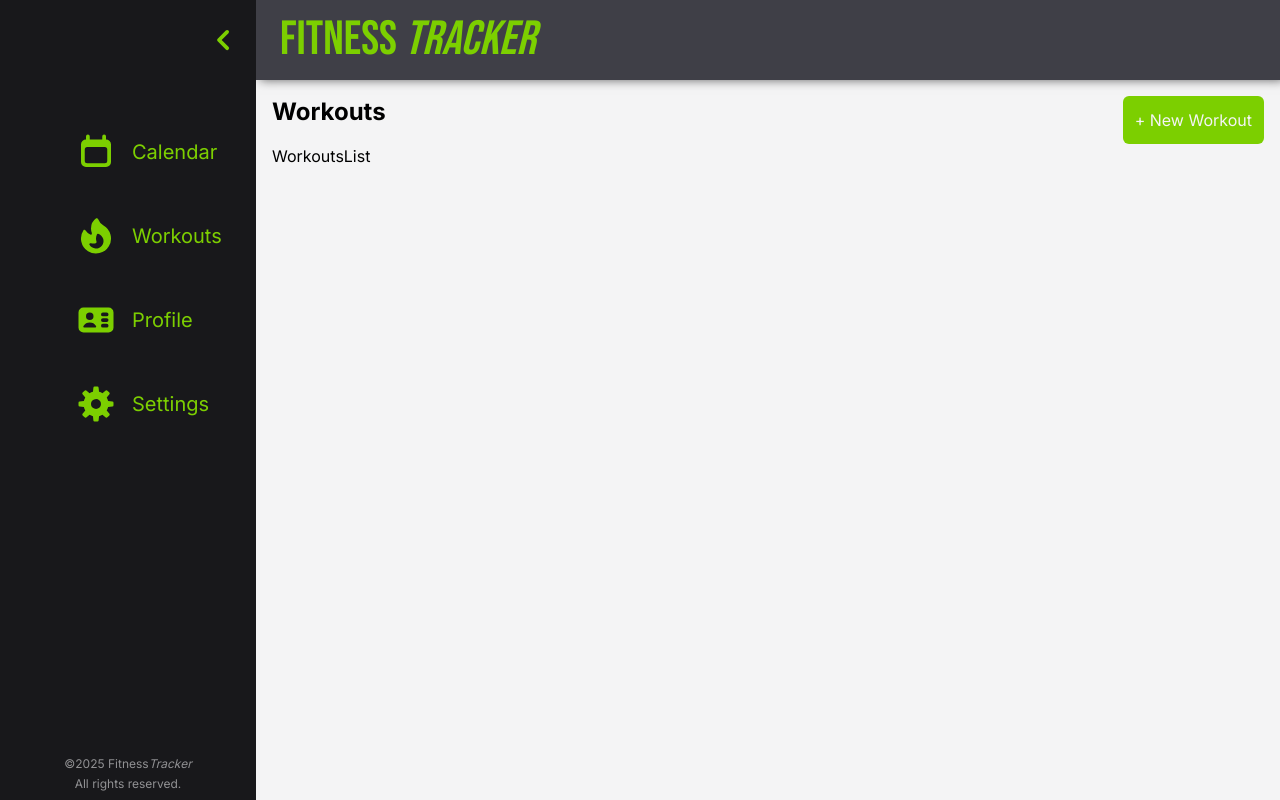
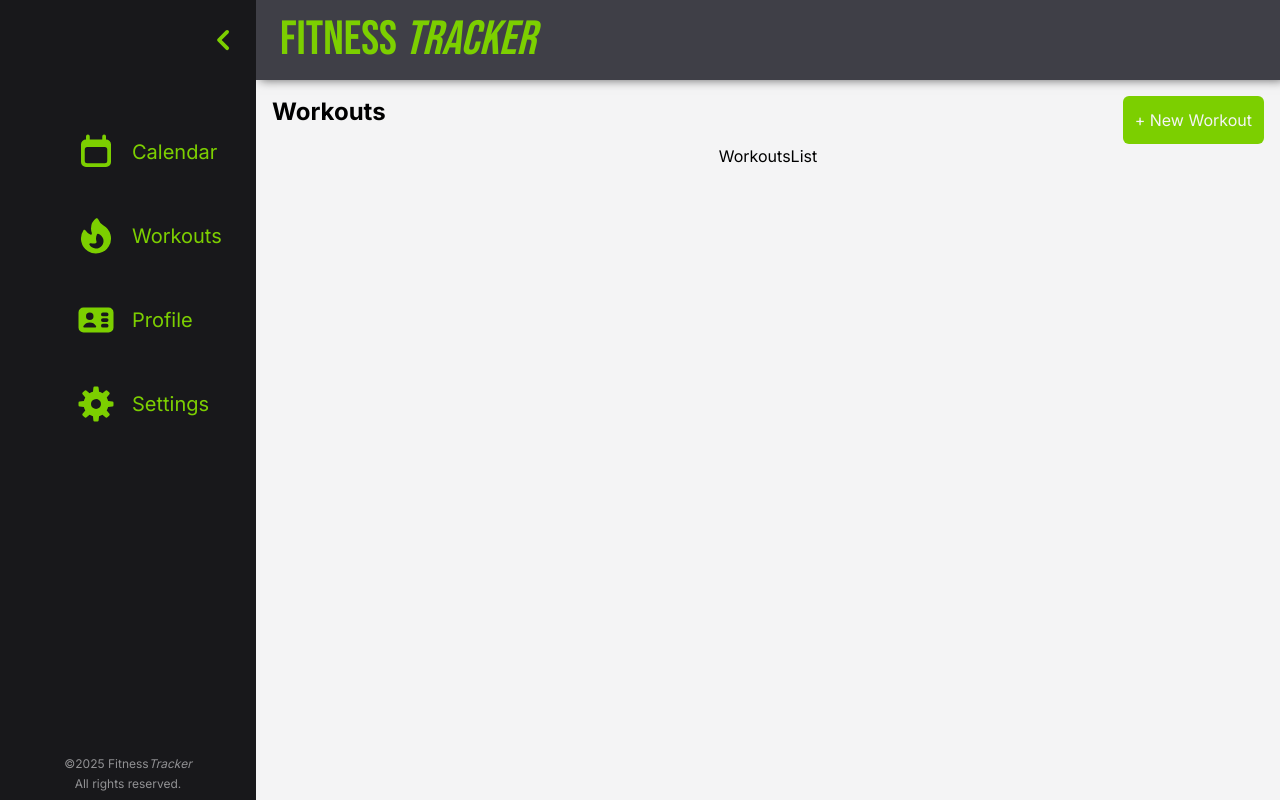
Before and after one commit to DanielG808/fitness-tracker, a Next.js app: page /dashboard/workouts in a window 1280 px wide. Built offline with nearby package versions, Linux system fonts and the light colour scheme.

Commit message:
added layout styling to the workouts page

```diff
--- a/src/app/dashboard/workouts/page.tsx
+++ b/src/app/dashboard/workouts/page.tsx
@@ -3,7 +3,7 @@ import Button from "@/components/ui/button";
 import WorkoutsList from "@/components/workouts-list";
 
 export default function WorkoutsPage() {
-  return <section className="text-black p-4">
+  return <section className="flex flex-col items-center text-black p-4">
     <PageHeader title="Workouts" action={<Button>+ New Workout</Button>} />
     <WorkoutsList />
   </section>;
--- a/src/components/page-header.tsx
+++ b/src/components/page-header.tsx
@@ -10,7 +10,7 @@ type PageHeaderProps = {
 
 export default function PageHeader({ title, action, className }: PageHeaderProps) {
   return (
-    <div className={cn("flex justify-between", className)}>
+    <div className={cn("flex justify-between w-full", className)}>
         <H2>{title}</H2>
         {action}
     </div>
```
